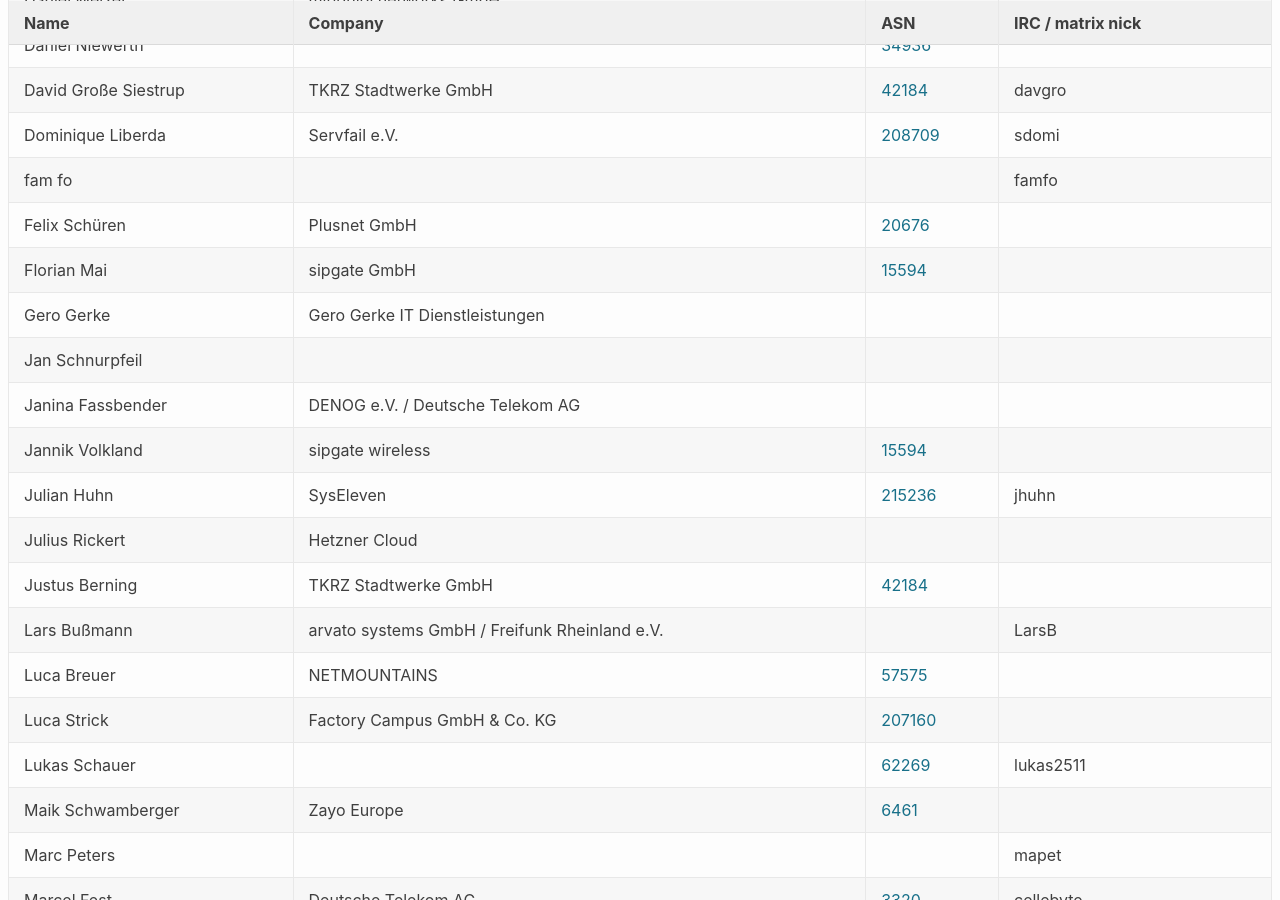
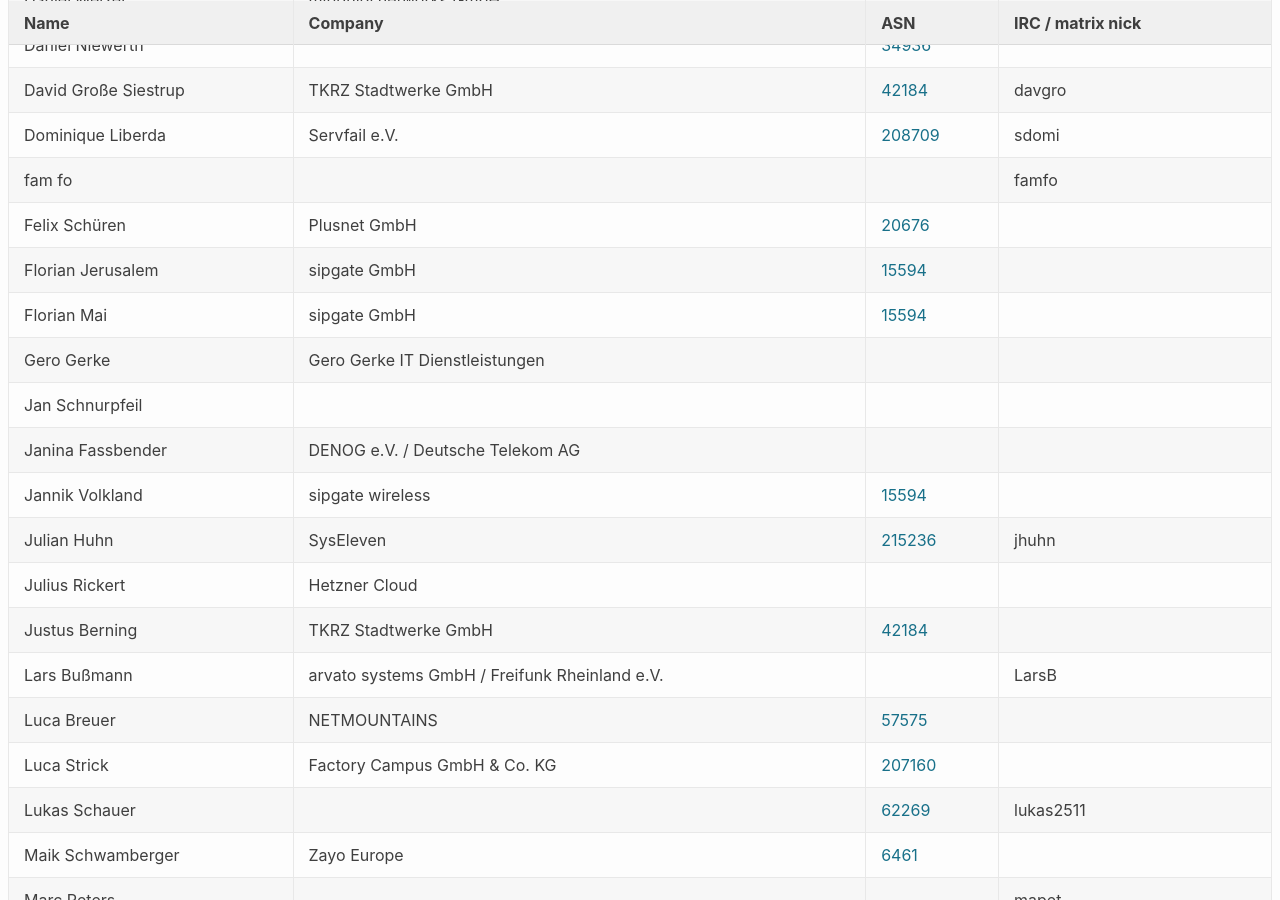
Before and after one commit to denog/pretix-attendeelist, a Jekyll site: the page built from denogmeetup25-05/index.markdown, in a window 1280 px wide and 900 px high, scrolled down 571 px. Built offline with Jekyll 4.4.1, drawn with Linux system fonts in a browser that asks for light colours.

Commit message:
Latest data: Fri Jun 13 13:50:06 UTC 2025

```diff
--- a/_data/attendees_denogmeetup25-05.json
+++ b/_data/attendees_denogmeetup25-05.json
@@ -100,6 +100,12 @@
     "company": "Plusnet GmbH",
     "irc": null,
     "asn": "20676"
+  },
+  {
+    "name": "Florian Jerusalem",
+    "company": "sipgate GmbH",
+    "irc": null,
+    "asn": "15594"
   },
   {
     "name": "Florian Mai",
```
